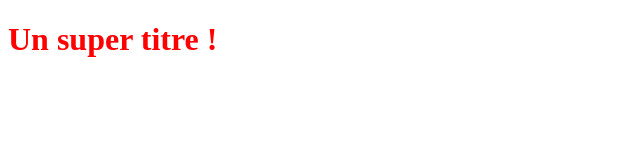
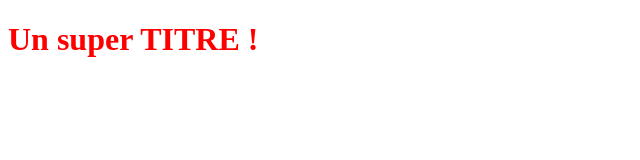
Before and after one commit to fruitey59/OpenclassroomProject, a plain HTML site: page index.html in a window 1280 px wide. Shown: the whole page, without its empty margins (0-640 px from the left). Drawn offline with Linux system fonts and the light colour scheme.

```diff
--- a/index.html
+++ b/index.html
@@ -5,6 +5,6 @@
     <link rel="stylesheet" type="text/css" href="styles.css">
 </head>
 <body>
-    <h1>Un super titre !</h1>
+    <h1>Un super TITRE !</h1>
 </body>
 </html>
```
